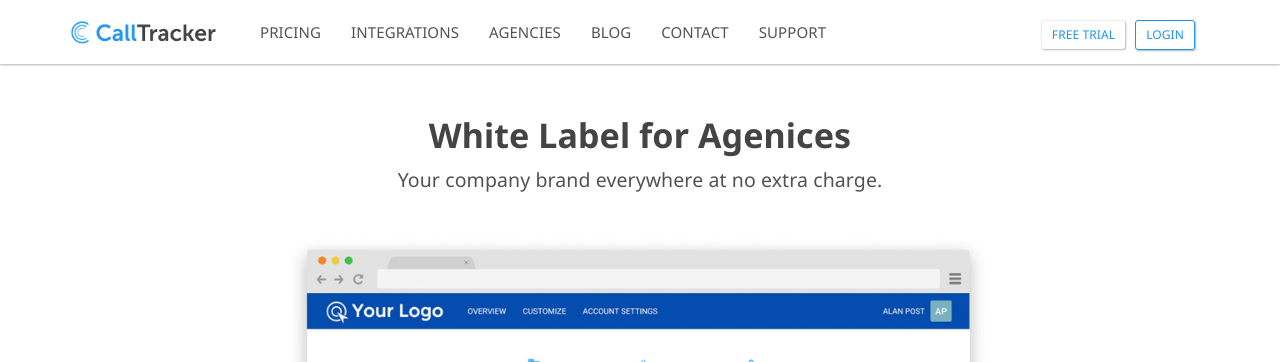
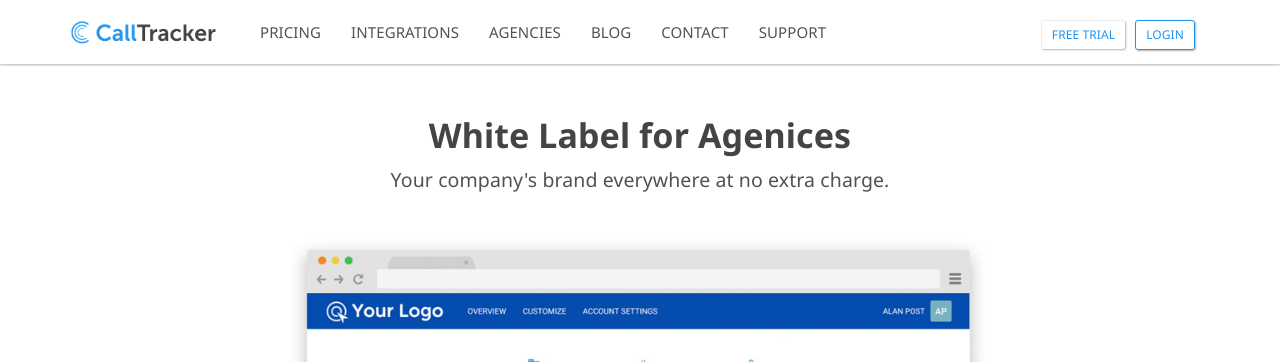
Before and after one commit to sumonst21/calltrackerio-site, a Jekyll site: the page built from _features/white-label-for-agencies.md, in a window 1280 px wide and 1400 px high. Shown: the top 362 px of the window. Built offline with Jekyll 4.4.1, drawn with Linux system fonts in a browser that asks for light colours; some of the changed text lies outside the part shown.

```diff
--- a/_features/white-label-for-agencies.md
+++ b/_features/white-label-for-agencies.md
@@ -2,7 +2,7 @@
 layout: feature
 title: 'White Label for Agenices'
 image: '/images/features/agency-dashboard.jpg'
-excerpt: 'Your company brand everywhere at no extra charge.'
+excerpt: "Your company's brand everywhere at no extra charge."
 order: 1
 ---
 We designed Call Tracker from the ground up with Marketing Agencies in mind. We know how important it is to give agencies the power to resell our call tracking services to their clients without needing to manage multiple accounts. Call Tracker makes it dead simple to add multiple client companies to your account as well as give your clients access to their call data. Best of all, our agencies features are <strong>completely free.</strong>
```
Also changed, not shown: other parts of _features/white-label-for-agencies.md (+2 -0 lines).
